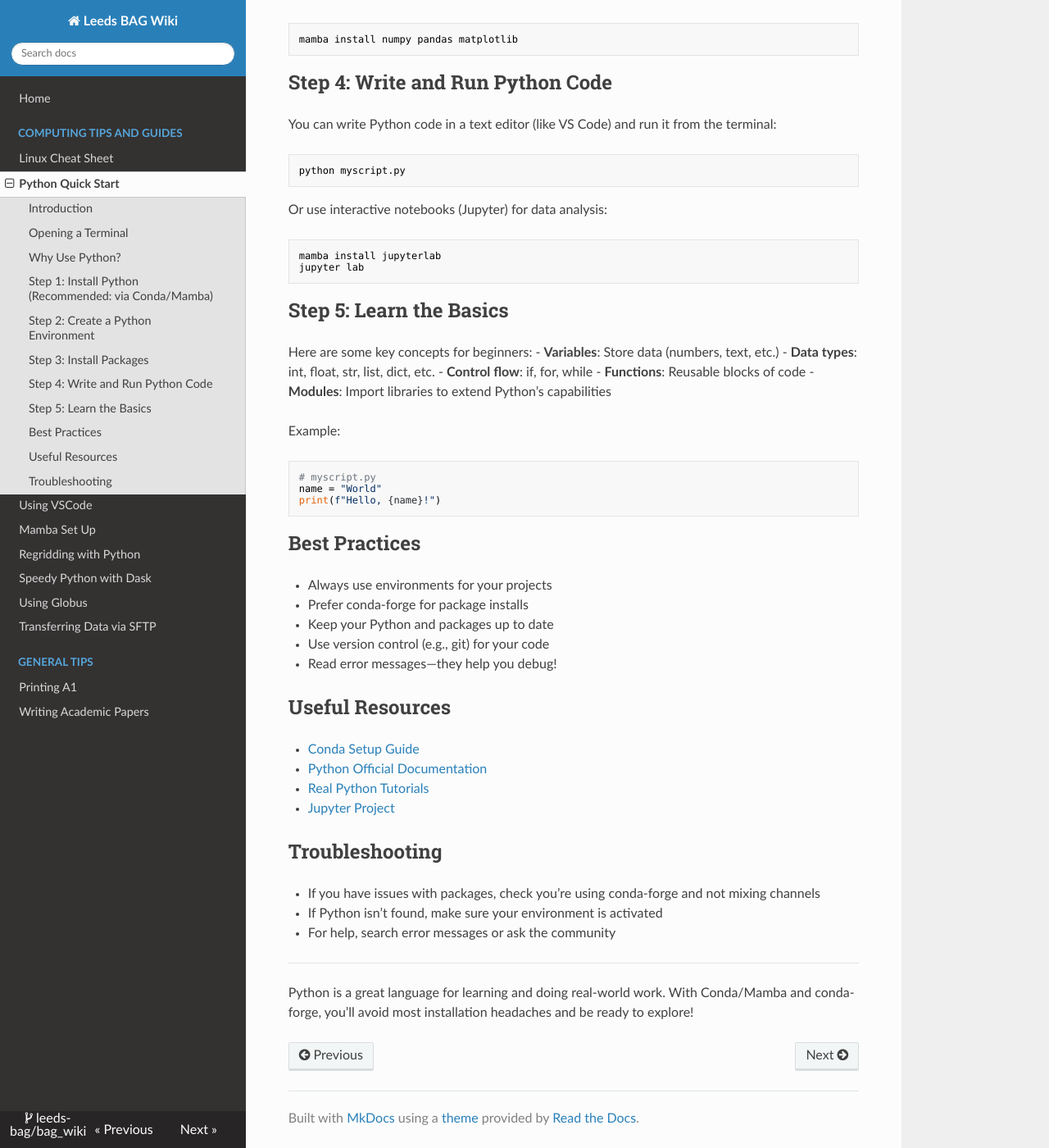
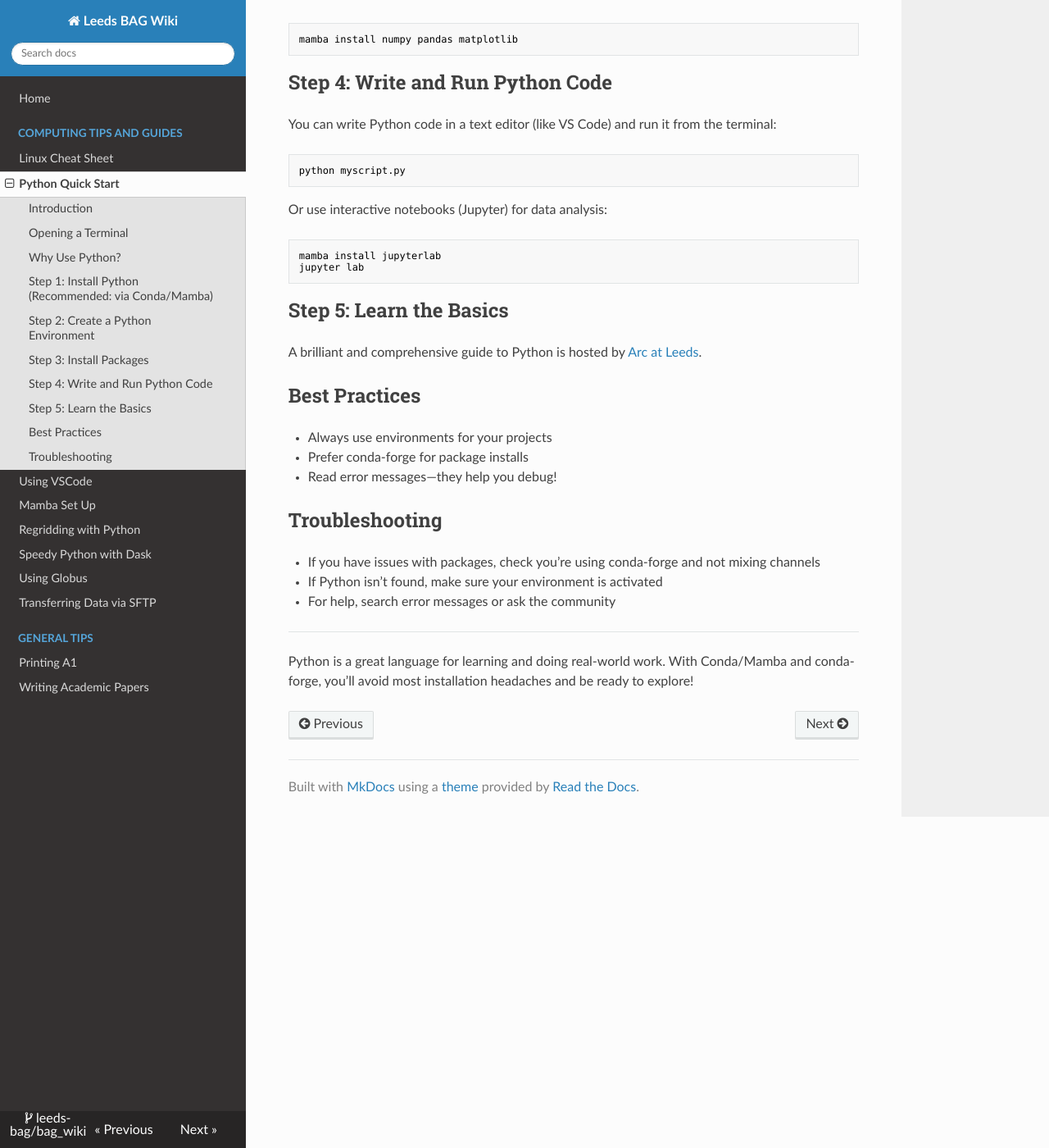
Before and after one commit to leeds-bag/bag_wiki, an MkDocs documentation site: the page built from docs/python_quick_start.md, in a window 1280 px wide and 1400 px high, scrolled down 1606 px. Shown: the whole window at 82% size. Built offline with MkDocs 1.6.1, drawn with Linux system fonts in a browser that asks for light colours; nearby versions of some CDN libraries; some of the changed text lies outside the part shown.

Commit message:
Update python_quick_start.md

````diff
--- a/docs/python_quick_start.md
+++ b/docs/python_quick_start.md
@@ -57,32 +57,12 @@ jupyter lab
 ```
 
 ## Step 5: Learn the Basics
-Here are some key concepts for beginners:
-- **Variables**: Store data (numbers, text, etc.)
-- **Data types**: int, float, str, list, dict, etc.
-- **Control flow**: if, for, while
-- **Functions**: Reusable blocks of code
-- **Modules**: Import libraries to extend Python’s capabilities
-
-Example:
-```python
-# myscript.py
-name = "World"
-print(f"Hello, {name}!")
-```
+A brilliant and comprehensive guide to Python is hosted by [Arc at Leeds](https://swcarpentry.github.io/python-novice-inflammation/).
 
 ## Best Practices
 - Always use environments for your projects
 - Prefer conda-forge for package installs
-- Keep your Python and packages up to date
-- Use version control (e.g., git) for your code
 - Read error messages—they help you debug!
-
-## Useful Resources
-- [Conda Setup Guide](./conda_setup.md)
-- [Python Official Documentation](https://docs.python.org/3/)
-- [Real Python Tutorials](https://realpython.com/)
-- [Jupyter Project](https://jupyter.org/)
 
 ## Troubleshooting
 - If you have issues with packages, check you’re using conda-forge and not mixing channels
````
Also changed, not shown: other parts of docs/python_quick_start.md (+2 -2 lines).
